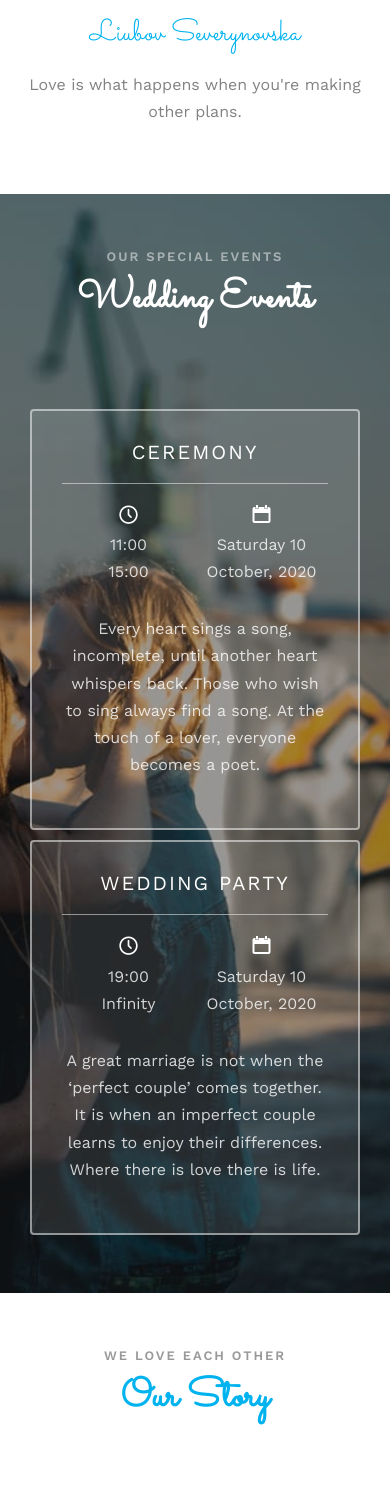
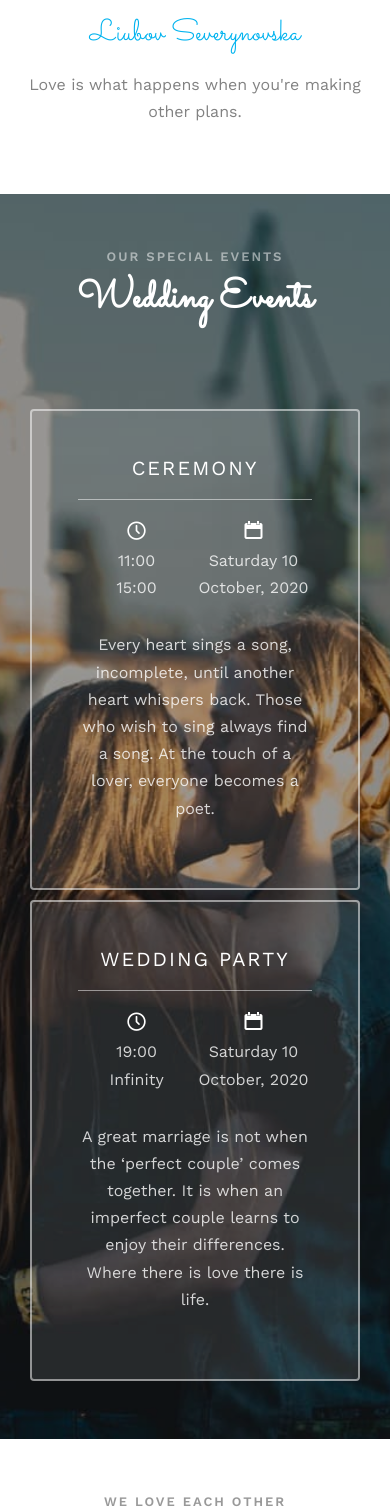
Before and after one commit to jonasliubov/jonasliubov.github.io, a PHP site: page / in a window 390 px wide. Shown: the part 1287-2795 px from the top of the page. Run offline with PHP 8.4, Linux system fonts and the light colour scheme; some libraries are stand-ins or nearby versions; some web fonts are replaced.

```diff
--- a/css/style.css
+++ b/css/style.css
@@ -409,7 +409,7 @@ h1, h2, h3, h4, h5, h6, figure {
 #fh5co-event .event-wrap {
   border: 2px solid rgba(255, 255, 255, 0.5);
   background: rgba(255, 255, 255, 0.1);
-  padding: 30px;
+  padding: 14%;
   width: 100%;
   float: left;
   -webkit-border-radius: 4px;
@@ -1870,17 +1870,17 @@ form label {
   position: center;
 }
 
-@media screen and (max-width: 768px) {
-  .bg-main1{
-    background-image:url(../images/main2.jpg);
-    background-position: 64% 0 !important;
-  }
-}
-
 @media screen and (max-width: 992px) {
   .bg-main1{
     background-image:url(../images/main2.jpg);
     background-position: 78% 0 !important;
+  }
+}
+
+@media screen and (max-width: 768px) {
+  .bg-main1{
+    background-image:url(../images/main2.jpg);
+    background-position: 64% 0 !important;
   }
 }
 
@@ -1897,7 +1897,8 @@ form label {
   font-size:15px;
   font-weight:600;
   text-decoration:none;
-  padding:12px 46px 12px 18px;}
+  padding:12px 46px 12px 18px;
+}
 
 .addeventatc:hover{
   color:#fff;
@@ -1938,6 +1939,7 @@ form label {
 
 /* Drop down */
 .addeventatc_dropdown {
+  left: -28px !important;
   width:230px;
   position:absolute;
   padding:6px 0 0 0;
--- a/index.html
+++ b/index.html
@@ -98,7 +98,7 @@
 							<div class="simply-countdown simply-countdown-one"></div>
 							<!--<p><a href="#" class="btn btn-default btn-sm">Save the date</a></p>-->
 							<!-- AddEvent button -->
-							<div title="Add to Calendar" class="addeventatc" data-styling="none">
+							<div title="Add to Calendar" class="addeventatc animate-box" data-styling="none">
 								Add to Calendar
 								<span class="arrow">&nbsp;</span>
 								<span class="start">10/10/2020</span>
```
